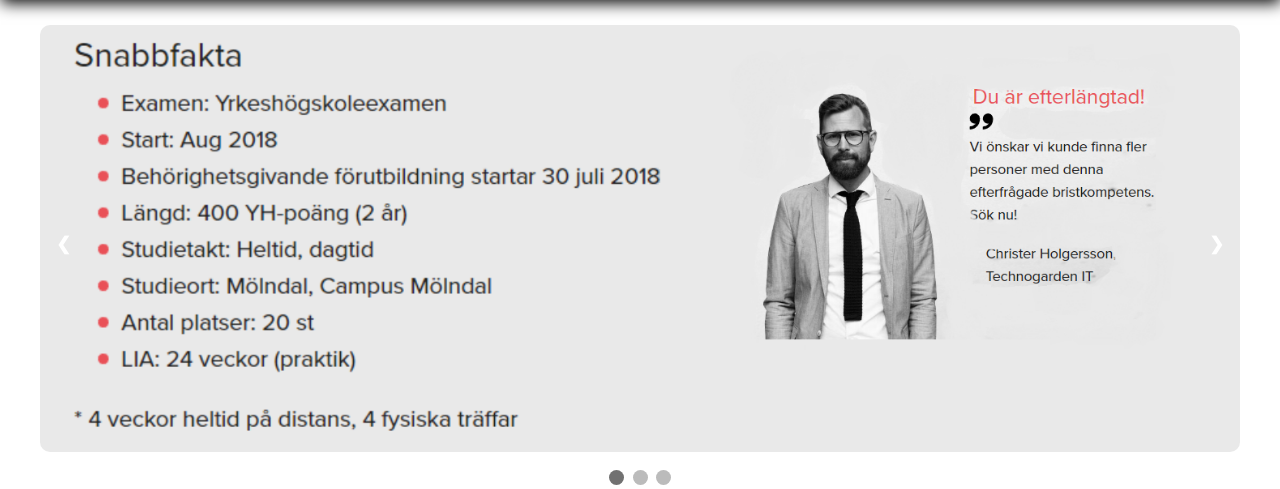
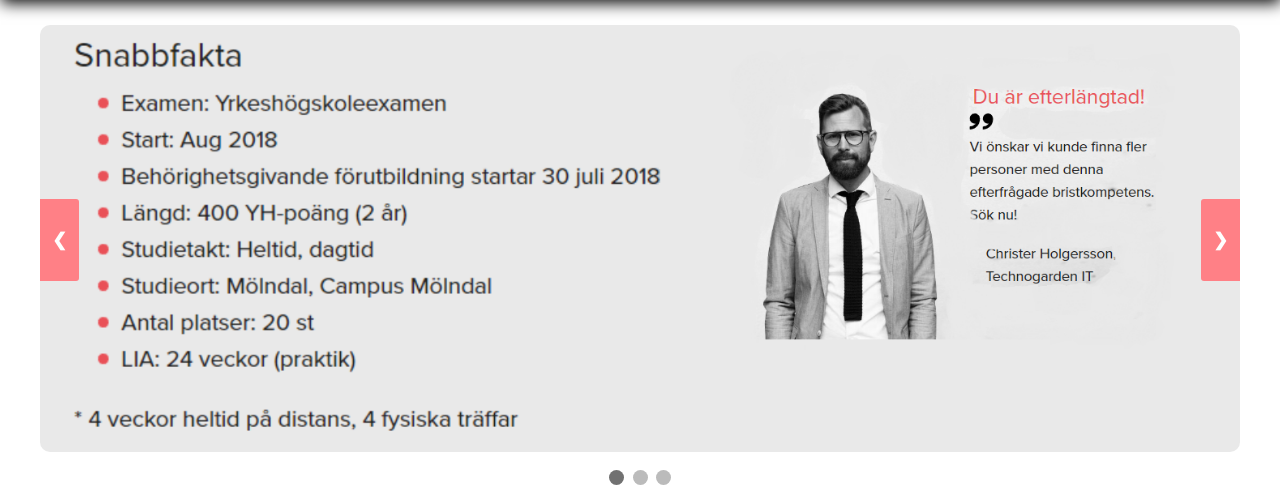
Before and after one commit to ASanzL/WebbProjekt, a PHP site: page / in a window 1280 px wide. Shown: the part 192-681 px from the top of the page. Run offline with PHP 8.4, Linux system fonts and the light colour scheme.

Commit message:
Ändrade knappdesign på slidern

```diff
--- a/css/style.css
+++ b/css/style.css
@@ -269,8 +269,9 @@ nav ul li a:hover {
   position: absolute;
   top: 50%;
   width: auto;
-  padding: 16px;
-  margin-top: -22px;
+  padding: 30px 12px 30px 12px;
+  margin-top: -40px;
+  background-color: #FF8086;
   color: white;
   font-weight: bold;
   font-size: 18px;
@@ -287,6 +288,7 @@ nav ul li a:hover {
 /* On hover, add a black background color with a little bit see-through */
 .prev:hover, .next:hover {
   background-color: rgba(0, 0, 0, 0.8);
+  color: #FF8086;
 }
 
 /* The dots/bullets/indicators */
--- a/css/style.scss
+++ b/css/style.scss
@@ -110,8 +110,9 @@ nav ul li a:hover {
   position: absolute;
   top: 50%;
   width: auto;
-  padding: 16px;
-  margin-top: -22px;
+  padding: 30px 12px 30px 12px;
+  margin-top: -40px;
+  background-color: $primary-color-light;
   color: white;
   font-weight: bold;
   font-size: 18px;
@@ -128,6 +129,7 @@ nav ul li a:hover {
 /* On hover, add a black background color with a little bit see-through */
 .prev:hover, .next:hover {
   background-color: rgba(0,0,0,0.8);
+  color: $primary-color-light;
 }
 
 /* The dots/bullets/indicators */
```
